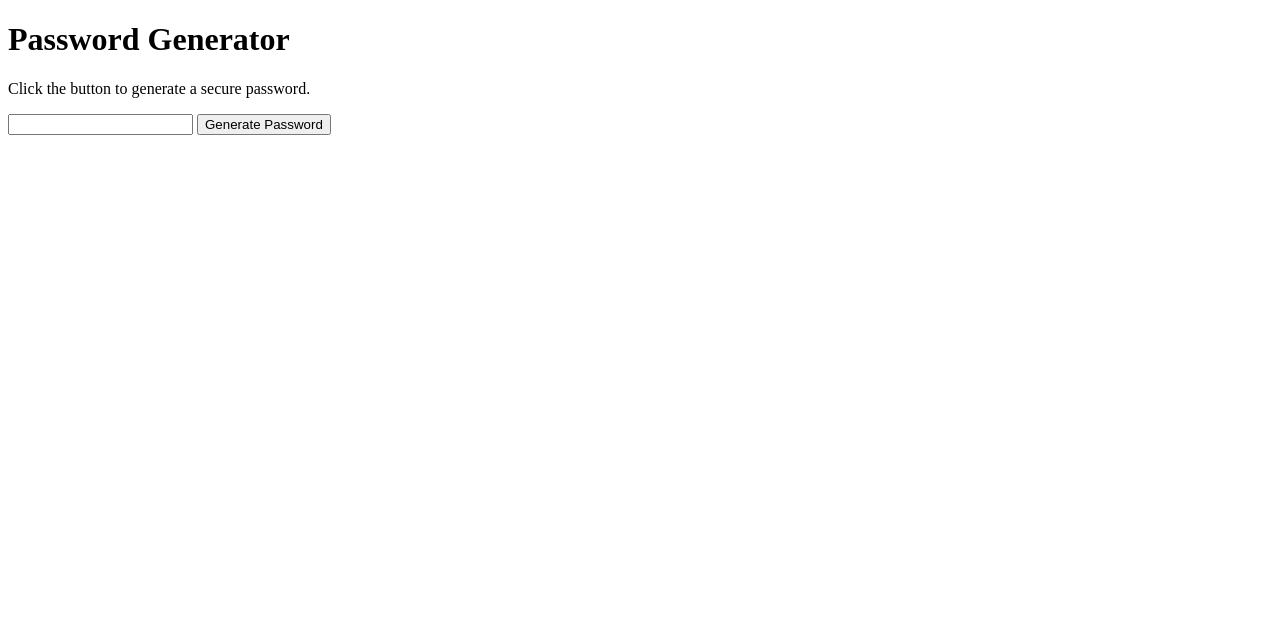
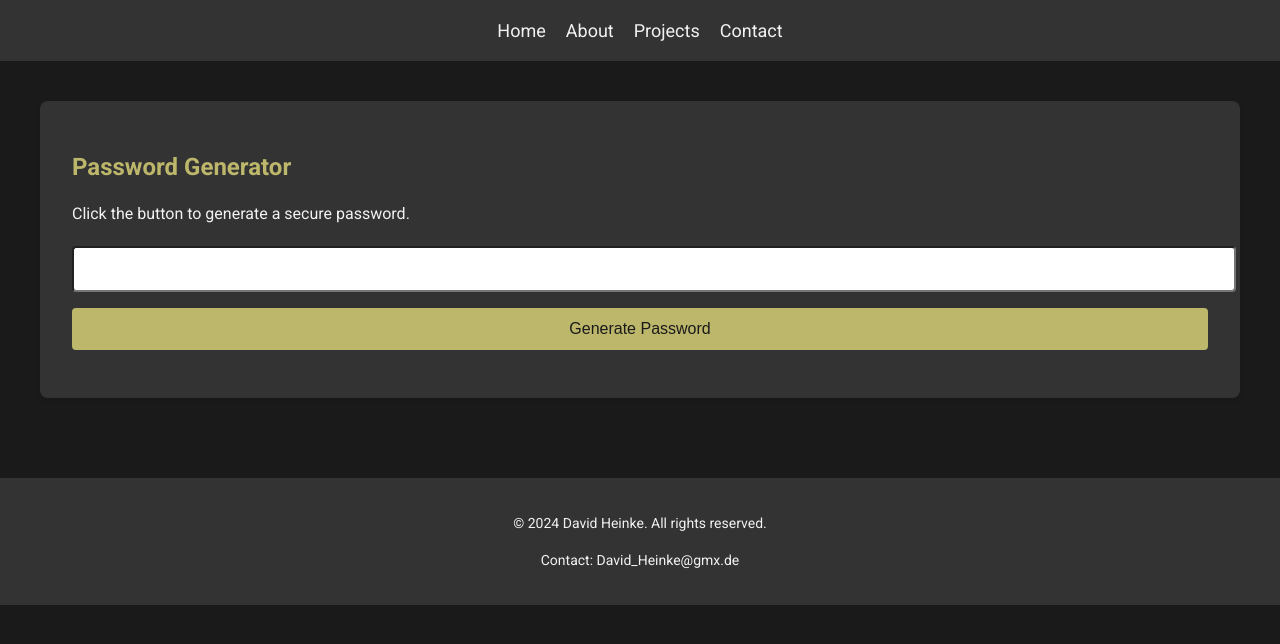
Before and after one commit to gladiii92/Password-Generator, a plain HTML site: page index.html in a window 1280 px wide. Drawn offline with Linux system fonts and the light colour scheme.

Commit message:
Add files via upload

```diff
--- a/index.html
+++ b/index.html
@@ -5,14 +5,33 @@
   <meta name="viewport" content="width=device-width, initial-scale=1.0">
   <title>Password Generator</title>
   <link rel="stylesheet" href="style.css">
+  <link href="https://fonts.googleapis.com/css2?family=Roboto:wght@400;700&display=swap" rel="stylesheet">
 </head>
 <body>
-  <div class="container">
-    <h1>Password Generator</h1>
-    <p>Click the button to generate a secure password.</p>
-    <input type="text" id="password-input" readonly>
-    <button onclick="generatePassword()">Generate Password</button>
-  </div>
+  <header>
+    <nav>
+      <ul>
+        <li><a href="https://gladiii92.github.io/Portfolio-Website/">Home</a></li>
+        <li><a href="#">About</a></li>
+        <li><a href="#">Projects</a></li>
+        <li><a href="#">Contact</a></li>
+      </ul>
+    </nav>
+  </header>
+
+  <main>
+    <section class="project password-generator">
+      <h1>Password Generator</h1>
+      <p>Click the button to generate a secure password.</p>
+      <input type="text" id="password-input" readonly>
+      <button onclick="generatePassword()">Generate Password</button>
+    </section>
+  </main>
+
+  <footer>
+    <p>&copy; 2024 David Heinke. All rights reserved.</p>
+    <p>Contact: David_Heinke@gmx.de</p>
+  </footer>
 
   <script>
     function generatePassword() {
--- a/style.css
+++ b/style.css
@@ -1,18 +1,117 @@
 <link rel="stylesheet" href="style.css?v=2">
 
-/* Import the CSS reset from the portfolio website */
-@import url('https://gladiii92.github.io/Portfolio-Website/style.css');
+/* CSS Reset */
+html, body, div, span, applet, object, iframe,
+h1, h2, h3, h4, h5, h6, p, blockquote, pre,
+a, abbr, acronym, address, big, cite, code,
+del, dfn, em, img, ins, kbd, q, s, samp,
+small, strike, strong, sub, sup, tt, var,
+b, u, i, center,
+dl, dt, dd, ol, ul, li,
+fieldset, form, label, legend,
+table, caption, tbody, tfoot, thead, tr, th, td,
+article, aside, canvas, details, embed,
+figure, figcaption, footer, header, hgroup,
+menu, nav, output, ruby, section, summary,
+time, mark, audio, video {
+  margin: 0;
+  padding: 0;
+  border: 0;
+  font-size: 100%;
+  font: inherit;
+  vertical-align: baseline;
+}
+
+/* Global Styles */
+body {
+  font-family: 'Roboto', sans-serif;
+  margin: 0;
+  padding: 0;
+  background-color: #1a1a1a;
+  color: #f2f2f2;
+}
+
+/* Header Styles */
+header {
+  background-color: #333;
+  padding: 20px;
+  text-align: center;
+}
+
+nav ul {
+  list-style-type: none;
+  padding: 0;
+  margin: 0;
+  display: flex;
+  justify-content: center;
+}
+
+nav li {
+  margin: 0 10px;
+}
+
+nav a {
+  color: #f2f2f2;
+  text-decoration: none;
+  font-size: 18px;
+}
+
+nav a:hover {
+  color: #ccc;
+}
+
+/* Main Content Styles */
+main {
+  padding: 40px;
+}
+
+section {
+  margin-bottom: 40px;
+}
+
+h1, h2, h3 {
+  color: #BDB76B;
+}
+
+p {
+  line-height: 1.6;
+}
+
+/* Project Styles */
+.project {
+  background-color: #333;
+  padding: 20px;
+  border-radius: 8px;
+  box-shadow: 0 2px 4px rgba(0, 0, 0, 0.1);
+}
+
+.project h3 {
+  margin-top: 0;
+}
+
+.project p {
+  margin-bottom: 20px;
+}
+
+.project a {
+  color: #BDB76B;
+  text-decoration: none;
+}
+
+.project a:hover {
+  color: #DAA520;
+}
 
 /* Password Generator Styles */
-.project .password-generator {
+.password-generator {
   background-color: #333;
   padding: 2rem;
   border-radius: 8px;
   box-shadow: 0 2px 4px rgba(0, 0, 0, 0.1);
 }
 
-.project .password-generator input,
-.project .password-generator button {
+.password-generator input,
+.password-generator button {
   width: 100%;
   padding: 0.75rem;
   margin-bottom: 1rem;
@@ -20,13 +119,22 @@
   border-radius: 4px;
 }
 
-.project .password-generator button {
+.password-generator button {
   background-color: #BDB76B;
   color: #1a1a1a;
   border: none;
   cursor: pointer;
 }
 
-.project .password-generator button:hover {
+.password-generator button:hover {
   background-color: #DAA520;
 }
+
+/* Footer Styles */
+footer {
+  background-color: #333;
+  padding: 20px;
+  text-align: center;
+  color: #f2f2f2;
+  font-size: 14px;
+}
```
